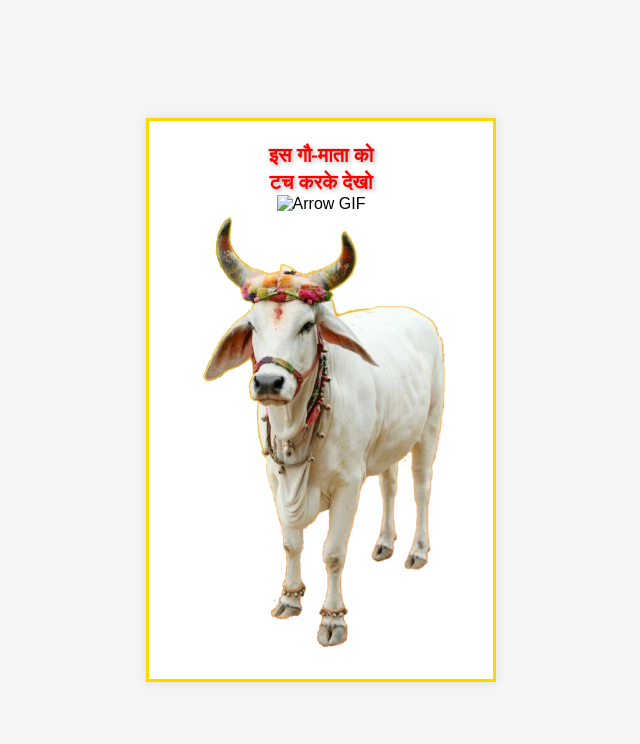
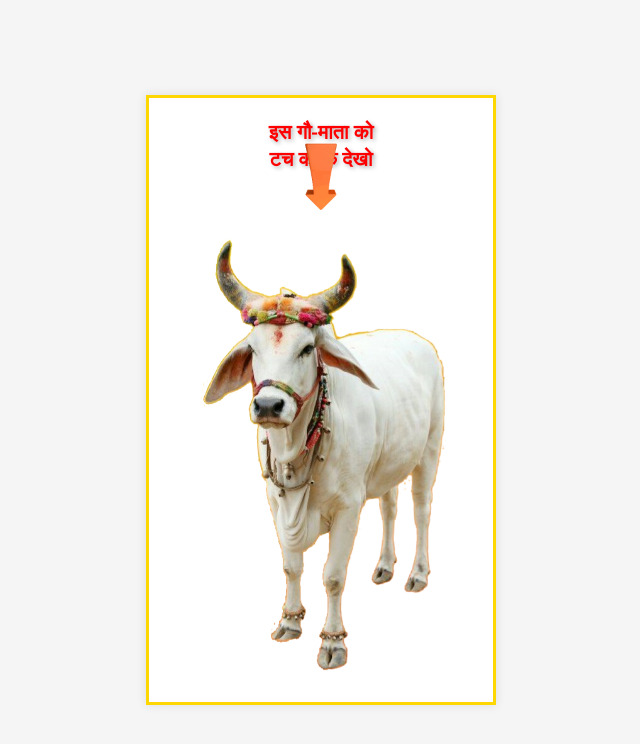
Before and after one commit to The-Lamp/Share, a plain HTML site: page index.html in a window 1280 px wide. Shown: the whole page, without its empty margins (319-959 px from the left). Drawn offline with Linux system fonts and the light colour scheme.

Commit message:
Update index.html

```diff
--- a/index.html
+++ b/index.html
@@ -149,7 +149,7 @@
     टच करके देखो
 </p>
 <div style="margin-top: 10px;"> <!-- Add this wrapper with margin-top for spacing -->
-    <img src="arrow.gif" alt="Arrow GIF" class="arrow-gif">
+    <img src="images/img-arrow.gif" alt="Arrow GIF" class="arrow-gif">
 </div>
             <img src="images/img-gau.png" alt="Cow" class="cow-image" id="cowImage">
         </div>
```
